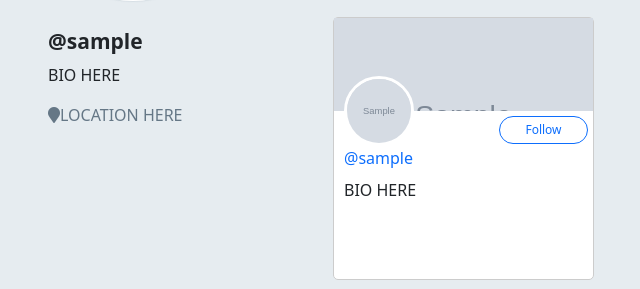
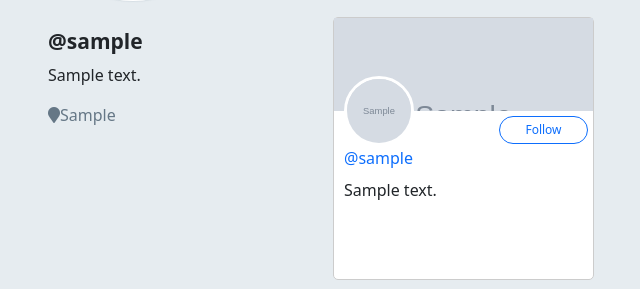
Before and after one commit to KKlob/Warbler, a Flask app: template templates/users/followers.html in a window 1280 px wide. Shown: the part 485-774 px from the top of the page, without its empty margins (34-674 px from the left). Run offline with Flask 2, Linux system fonts and the light colour scheme; the template is opened without the code that fills it: values that come from a table or form of the project are taken from there, others are empty; tables that the repository leaves empty hold one stand-in row (values such as "Sample post"); grey boxes marked "Sample" are stand-in pictures; some libraries are stand-ins or nearby versions.

Commit message:
fixed user profile location, bio, header image. Fixed user cards to show bio

```diff
--- a/templates/users/detail.html
+++ b/templates/users/detail.html
@@ -2,7 +2,7 @@
 
 {% block content %}
 
-<div id="warbler-hero" class="full-width"></div>
+<div id="warbler-hero" class="full-width" style="background-image: url('{{ user.header_image_url }}')"></div>
 <img src="{{ user.image_url }}" alt="Image for {{ user.username }}" id="profile-avatar">
 <div class="row full-width">
   <div class="container">
@@ -58,8 +58,8 @@
 <div class="row">
   <div class="col-sm-3">
     <h4 id="sidebar-username">@{{ user.username }}</h4>
-    <p>BIO HERE</p>
-    <p class="user-location"><span class="fa fa-map-marker"></span>LOCATION HERE</p>
+    <p>{{ user.bio }}</p>
+    <p class="user-location"><span class="fa fa-map-marker"></span>{{ user.location }}</p>
   </div>
 
   {% block user_details %}
--- a/templates/users/followers.html
+++ b/templates/users/followers.html
@@ -19,8 +19,7 @@
             </a>
 
             {% if g.user.is_following(follower) %}
-                  <form method="POST"
-                        action="/users/stop-following/{{ follower.id }}">
+            <form method="POST" action="/users/stop-following/{{ follower.id }}">
               <button class="btn btn-primary btn-sm">Unfollow</button>
             </form>
             {% else %}
@@ -30,7 +29,7 @@
             {% endif %}
 
           </div>
-              <p class="card-bio">BIO HERE</p>
+          <p class="card-bio">{{ follower.bio }}</p>
         </div>
       </div>
     </div>
--- a/templates/users/following.html
+++ b/templates/users/following.html
@@ -17,8 +17,7 @@
               <p>@{{ followed_user.username }}</p>
             </a>
             {% if g.user.is_following(followed_user) %}
-                  <form method="POST"
-                        action="/users/stop-following/{{ followed_user.id }}">
+            <form method="POST" action="/users/stop-following/{{ followed_user.id }}">
               <button class="btn btn-primary btn-sm">Unfollow</button>
             </form>
             {% else %}
@@ -28,7 +27,7 @@
             {% endif %}
 
           </div>
-              <p class="card-bio">BIO HERE</p>
+          <p class="card-bio">{{ followed_user.bio }}</p>
         </div>
       </div>
     </div>
--- a/templates/users/index.html
+++ b/templates/users/index.html
@@ -28,15 +28,14 @@
                 <button class="btn btn-primary btn-sm">Unfollow</button>
               </form>
               {% else %}
-                        <form method="POST"
-                              action="/users/follow/{{ user.id }}">
+              <form method="POST" action="/users/follow/{{ user.id }}">
                 <button class="btn btn-outline-primary btn-sm">Follow</button>
               </form>
               {% endif %}
               {% endif %}
 
             </div>
-                  <p class="card-bio">BIO HERE</p>
+            <p class="card-bio"> {{ user.bio }}</p>
           </div>
         </div>
       </div>
```
Lines whose indentation alone changed are shown as unchanged.
